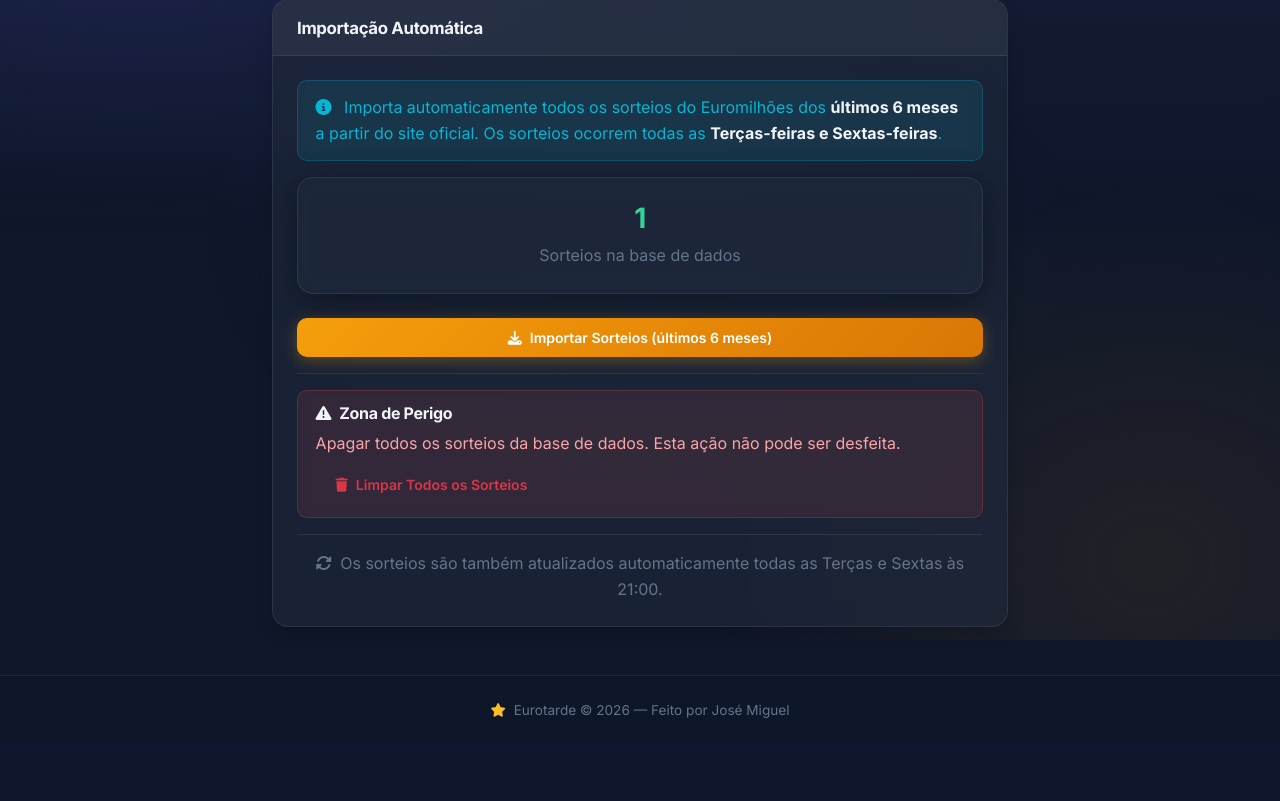
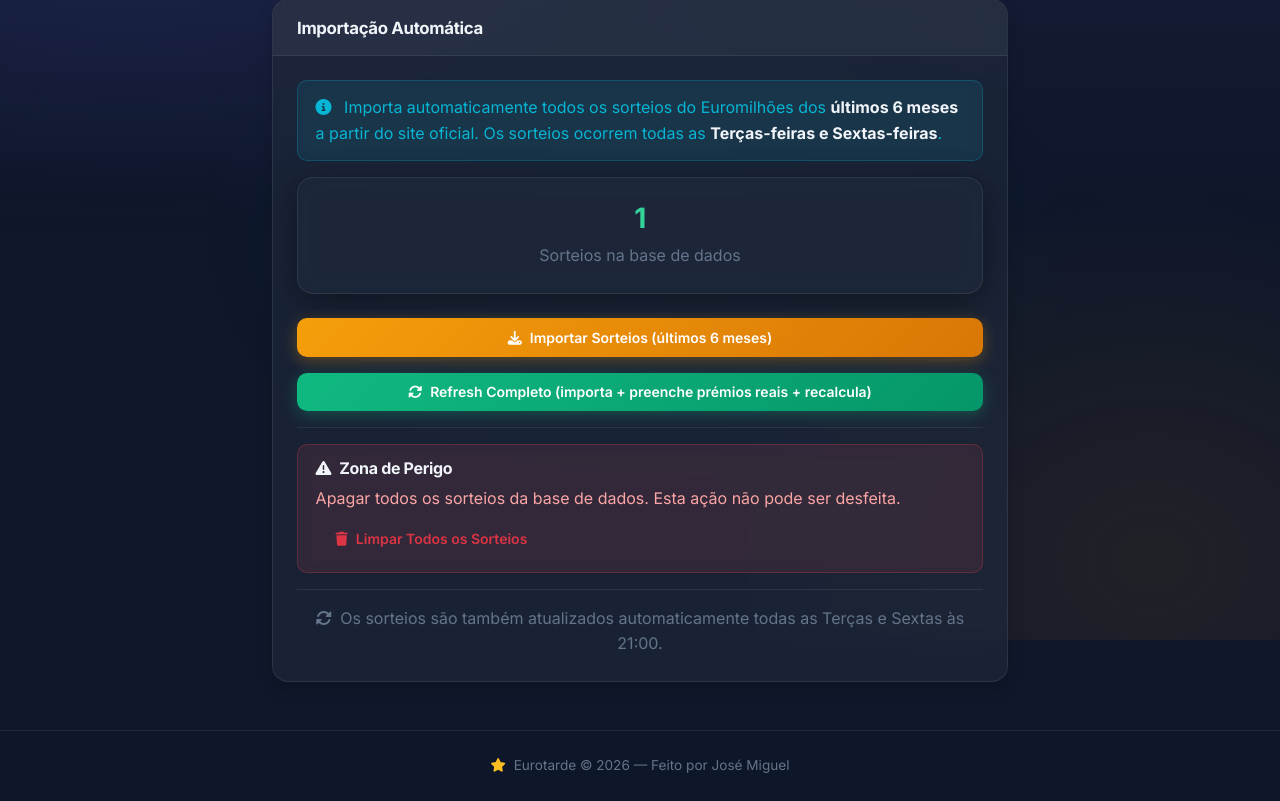
Before and after one commit to jodarc405-source/eurotarde, a Python web app: template templates/admin/draw_import.html in a window 1280 px wide. Shown: the part 160-961 px from the top of the page. Before the commit the page ends 878 px from the top, so only its background shows below. Run offline with Jinja, Linux system fonts and the light colour scheme; the template is opened without the code that fills it: most values are stand-ins (such as "Sample title", 1, 10 or a date in 2020).

Commit message:
feat: botao 'Refresh Completo' no admin para backfill sob demanda

```diff
--- a/templates/admin/draw_import.html
+++ b/templates/admin/draw_import.html
@@ -33,6 +33,12 @@
                     </button>
                 </form>
 
+                <form method="POST" action="/admin/draws/refresh-full" class="mb-3">
+                    <button type="submit" class="btn btn-success btn-lg w-100">
+                        <i class="fas fa-sync-alt me-2"></i>Refresh Completo (importa + preenche prémios reais + recalcula)
+                    </button>
+                </form>
+
                 <hr>
 
                 <div class="alert alert-danger">
```
